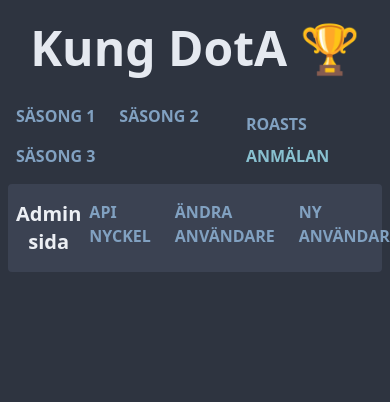
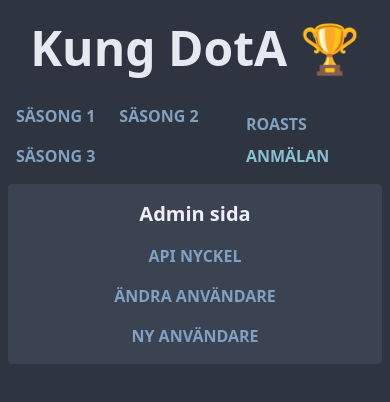
Before and after one commit to jadlers/bollsvenskan, a React (Create React App) app: page /admin in a window 390 px wide. Shown: the top 402 px of the page. Built offline with nearby package versions, Linux system fonts and the light colour scheme; no server answers.

Commit message:
Fix admin navigation mobile styling

```diff
--- a/src/pages/Admin.jsx
+++ b/src/pages/Admin.jsx
@@ -13,9 +13,9 @@ function Admin({ players: users }) {
   return (
     <Card>
       <div className="flex flex-col space-y-4">
-        <div className="flex flex-row justify-between">
+        <div className="flex lg:flex-row flex-col lg:justify-between">
           <p className="py-2 font-bold text-xl text-center">Admin sida</p>
-          <nav className="flex flex-row space-x-2">
+          <nav className="flex lg:flex-row flex-col lg:space-x-2 text-center">
             <Link className={buttonClasses} to="api-key">
               API Nyckel
             </Link>
```
